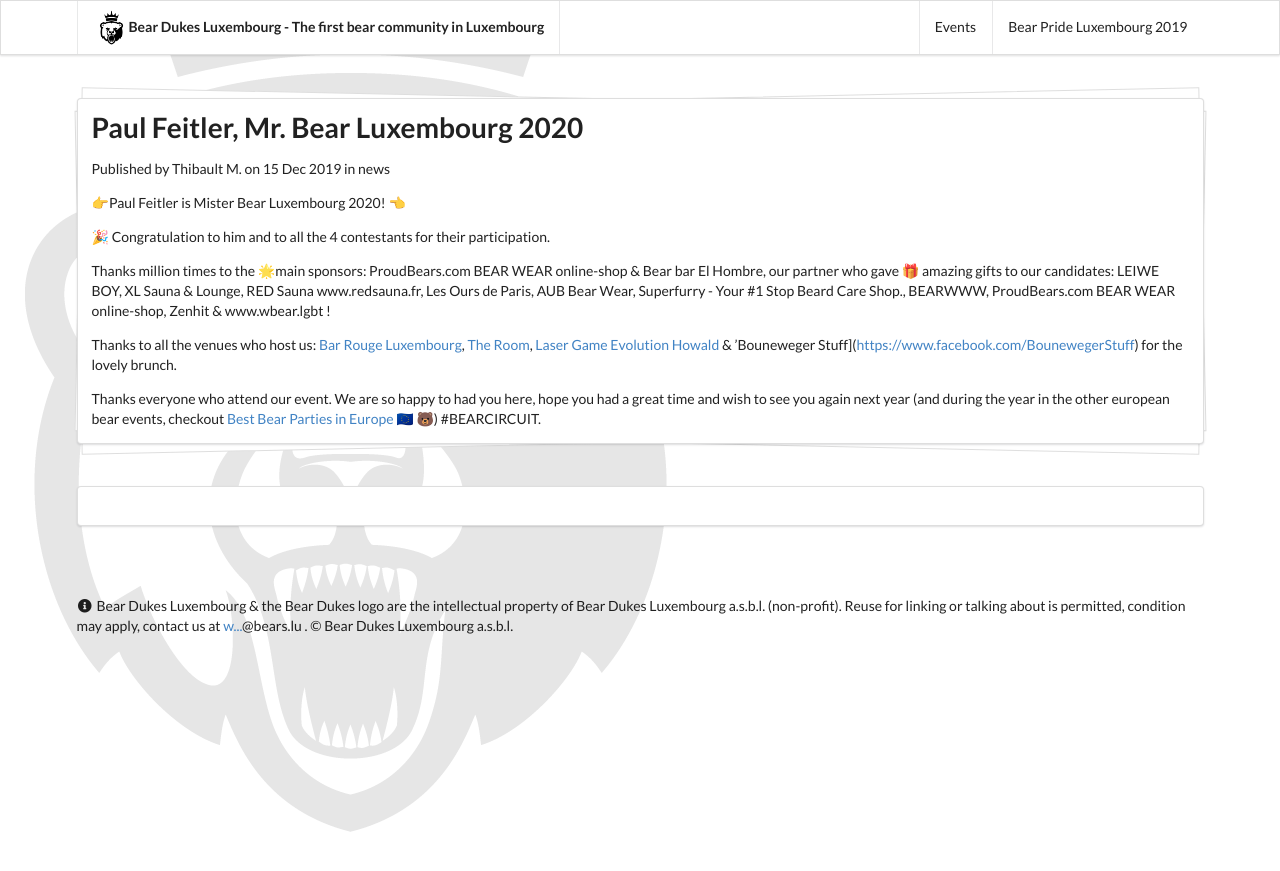
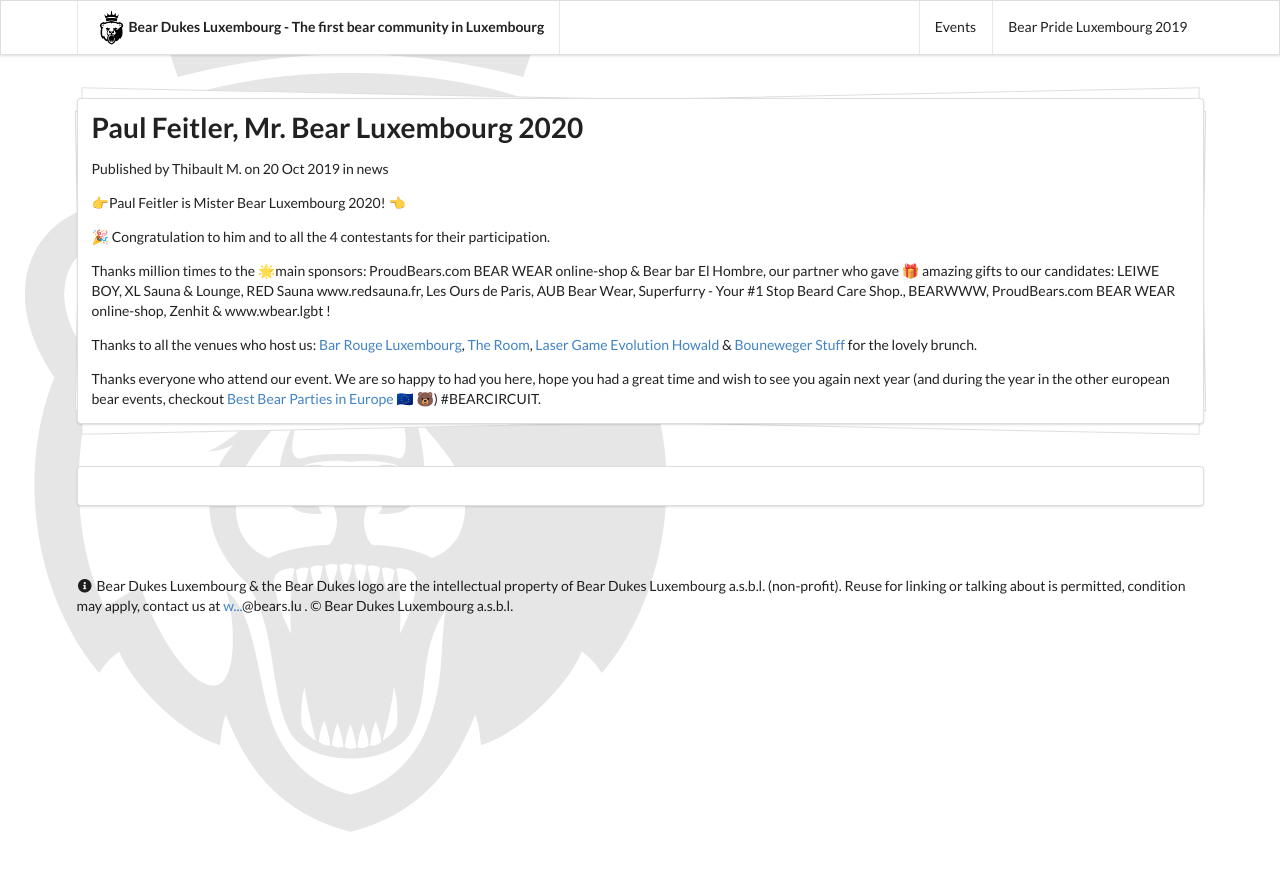
Before and after one commit to bear-dukes-luxembourg-a-s-b-l/bears.lu, a Jekyll site: the page built from _posts/2019-10-20-paul-feitler-mr-bear-luxembourg-2020.markdown, in a window 1280 px wide. Shown: the top 871 px of the page. Built offline with Jekyll 4.4.1, drawn with Linux system fonts in a browser that asks for light colours; nearby versions of some CDN libraries.

Commit message:
Put the correct date

```diff
--- a/_posts/2019-12-15-paul-feitler-mr-bear-luxembourg-2020.markdown
+++ b/_posts/2019-10-20-paul-feitler-mr-bear-luxembourg-2020.markdown
@@ -1,7 +1,7 @@
 ---
 layout: post
 title: "Paul Feitler, Mr. Bear Luxembourg 2020"
-date: "2019-12-15 17:59:42 +0100"
+date: "2019-10-20 17:59:42 +0100"
 category: news
 author: Thibault M.
 ---
@@ -12,6 +12,6 @@
 
 Thanks million times to the 🌟main sponsors: ProudBears.com BEAR WEAR online-shop & Bear bar El Hombre, our partner who gave 🎁 amazing gifts to our candidates: LEIWE BOY, XL Sauna & Lounge, RED Sauna www.redsauna.fr, Les Ours de Paris, AUB Bear Wear, Superfurry - Your #1 Stop Beard Care Shop., BEARWWW, ProudBears.com BEAR WEAR online-shop, Zenhit & www.wbear.lgbt !
 
-Thanks to all the venues who host us: [Bar Rouge Luxembourg](https://www.facebook.com/barrougeluxembourg), [The Room](https://www.facebook.com/theroomlux), [Laser Game Evolution Howald](https://www.facebook.com/LaserGameEvolution.officiel) & ’Bouneweger Stuff](<https://www.facebook.com/BounewegerStuff>) for the lovely brunch.
+Thanks to all the venues who host us: [Bar Rouge Luxembourg](https://www.facebook.com/barrougeluxembourg), [The Room](https://www.facebook.com/theroomlux), [Laser Game Evolution Howald](https://www.facebook.com/LaserGameEvolution.officiel) & [Bouneweger Stuff](https://www.facebook.com/BounewegerStuff) for the lovely brunch.
 
 Thanks everyone who attend our event. We are so happy to had you here, hope you had a great time and wish to see you again next year (and during the year in the other european bear events, checkout [Best Bear Parties in Europe 🇪🇺 🐻](https://www.facebook.com/groups/bestbearpartieseurope/)) #BEARCIRCUIT.
```
